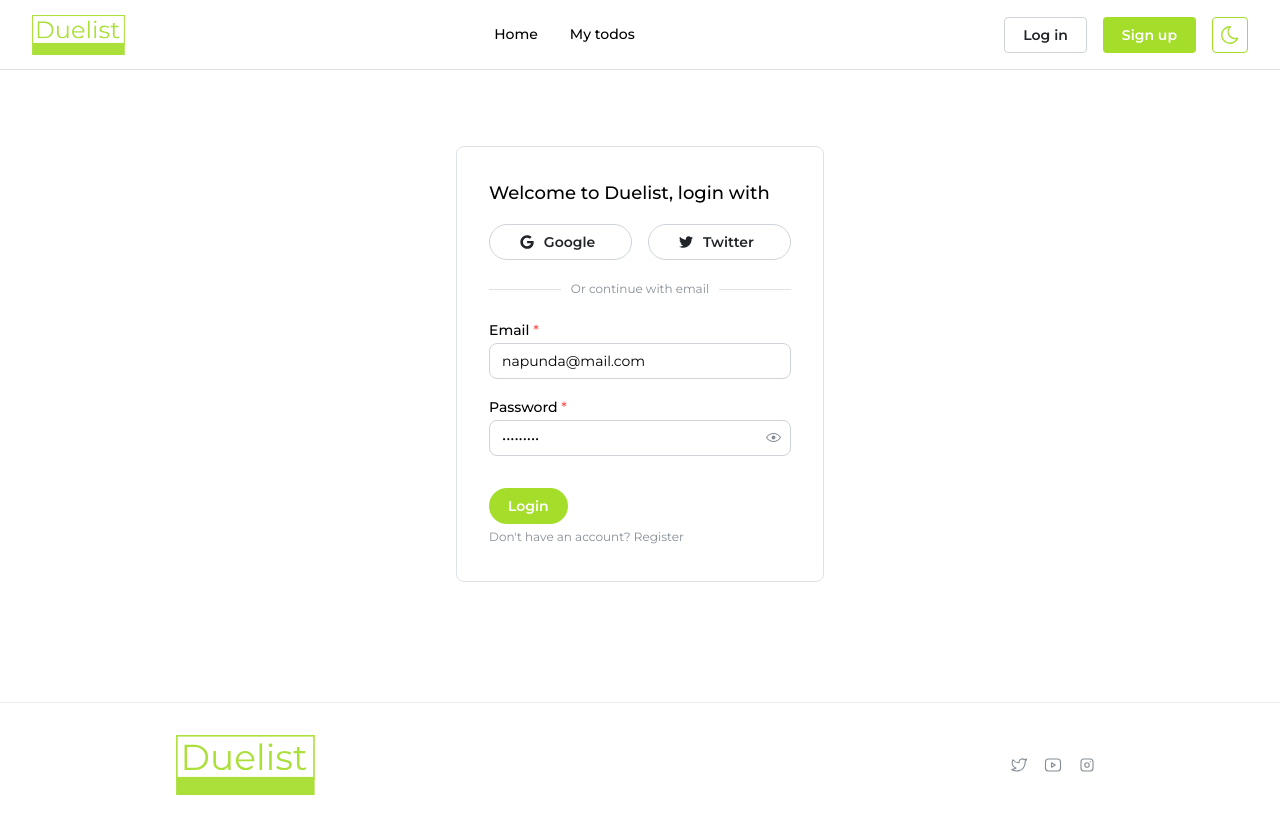
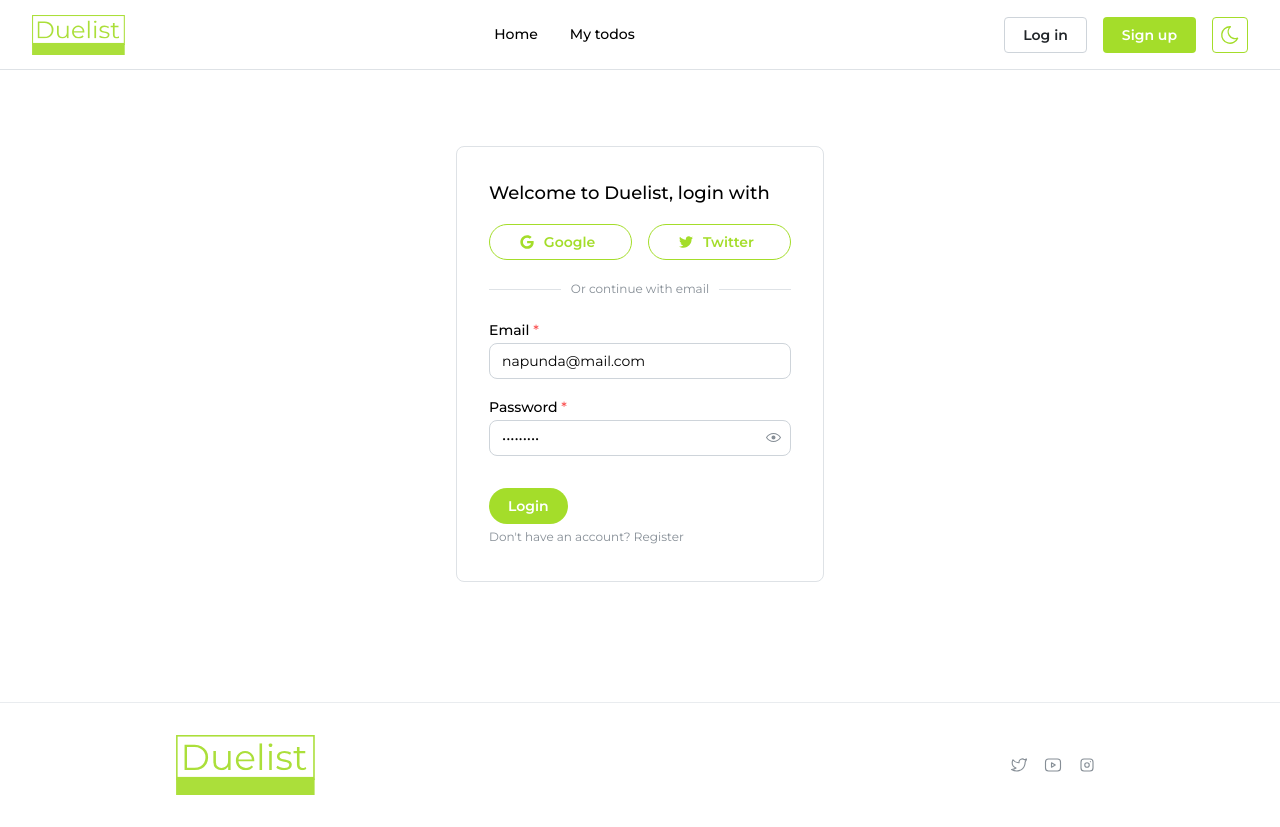
Before and after one commit to napunda/Duelist, a React (Vite) app: page /login in a window 1280 px wide. Built offline with nearby package versions, Linux system fonts and the light colour scheme.

Commit message:
feat: add google auth

```diff
--- a/src/pages/Auth/Auth.page.tsx
+++ b/src/pages/Auth/Auth.page.tsx
@@ -1,11 +1,19 @@
 import { useToggle } from "@mantine/hooks";
-import { Text, Paper, Group, Divider, Container, Anchor } from "@mantine/core";
-import { SocialButton } from "../../components/SocialButton";
+import {
+  Text,
+  Paper,
+  Group,
+  Divider,
+  Container,
+  Anchor,
+  Button,
+} from "@mantine/core";
 import { FaGoogle, FaTwitter } from "react-icons/fa";
 import { useEffect } from "react";
 import LoginForm from "./components/LoginForm";
 import SignUpForm from "./components/SignUpForm";
 import { Link } from "react-router-dom";
+import useAuthStore from "../../states/AuthState";
 
 type AuthPageProps = {
   type: "login" | "register";
@@ -13,6 +21,8 @@ type AuthPageProps = {
 
 export default function AuthPage({ type }: Readonly<AuthPageProps>) {
   const [currentType, toggle] = useToggle(["login", "register"]);
+
+  const { loginWithGoogle } = useAuthStore((state) => state);
 
   useEffect(() => {
     toggle(type);
@@ -25,12 +35,17 @@ export default function AuthPage({ type }: Readonly<AuthPageProps>) {
           Welcome to Duelist, {currentType} with
         </Text>
         <Group grow mb="md" mt="md">
-          <SocialButton icon={FaGoogle} radius="xl">
+          <Button
+            variant="outline"
+            radius="xl"
+            leftSection={<FaGoogle />}
+            onClick={() => loginWithGoogle()}
+          >
             Google
-          </SocialButton>
-          <SocialButton icon={FaTwitter} radius="xl">
+          </Button>
+          <Button variant="outline" radius="xl" leftSection={<FaTwitter />}>
             Twitter
-          </SocialButton>
+          </Button>
         </Group>
         <Divider
           label="Or continue with email"
--- a/src/pages/Todos/Todos.page.tsx
+++ b/src/pages/Todos/Todos.page.tsx
@@ -12,14 +12,19 @@ import {
   Badge,
   Text,
   Grid,
-  useMantineTheme,
 } from "@mantine/core";
 import { DatePickerValue, DateTimePicker } from "@mantine/dates";
 import { useForm } from "@mantine/form";
 import { IconCalendarTime } from "@tabler/icons-react";
 import classes from "./Todos.module.css";
 import { db } from "../../services/firebaseConnection";
-import { addDoc, collection, onSnapshot } from "firebase/firestore";
+import {
+  addDoc,
+  collection,
+  onSnapshot,
+  query,
+  where,
+} from "firebase/firestore";
 import useAuthStore from "../../states/AuthState";
 import { useEffect, useState } from "react";
 import { format } from "date-fns";
@@ -27,7 +32,6 @@ import { format } from "date-fns";
 export default function Todos() {
   const user = useAuthStore((state) => state.user);
   const [loading, setLoading] = useState(false);
-
   interface TodoItem {
     id: string;
     todo: string;
@@ -41,7 +45,9 @@ export default function Todos() {
 
   useEffect(() => {
     setLoading(true);
-    const unsubscribe = onSnapshot(collection(db, "todos"), (querySnapshot) => {
+    const unsubscribe = onSnapshot(
+      query(collection(db, "todos"), where("ownerUid", "==", user?.uid)),
+      (querySnapshot) => {
         const todos: TodoItem[] = [];
         querySnapshot.forEach((doc) => {
           todos.push({
@@ -51,10 +57,11 @@ export default function Todos() {
         });
         setTodos(todos);
         setLoading(false);
-    });
+      }
+    );
 
     return () => unsubscribe();
-  }, []);
+  }, [user?.uid]);
 
   const form = useForm({
     initialValues: {
--- a/src/states/AuthState.ts
+++ b/src/states/AuthState.ts
@@ -1,7 +1,11 @@
 import { create } from "zustand";
 import { auth } from "../services/firebaseConnection";
-import { signInWithEmailAndPassword } from "firebase/auth";
-import { UserCredential } from "firebase/auth"; // Import UserCredential type
+import {
+  signInWithEmailAndPassword,
+  signInWithPopup,
+  GoogleAuthProvider,
+  type UserCredential,
+} from "firebase/auth";
 
 export interface Credentials {
   email: string;
@@ -22,6 +26,7 @@ interface AuthState {
 
   // Actions
   login: (credentials: Credentials) => Promise<void>;
+  loginWithGoogle: () => Promise<void>;
   logout: () => void;
 }
 
@@ -51,6 +56,23 @@ const useAuthStore = create<AuthState>((set) => ({
     auth.signOut();
     set({ isLoggedIn: false, user: null });
   },
+  loginWithGoogle: async () => {
+    const provider = new GoogleAuthProvider();
+    try {
+      const userCredential: UserCredential = await signInWithPopup(
+        auth,
+        provider
+      );
+      const user: UserProps = {
+        email: userCredential.user.email,
+        displayName: userCredential.user.displayName,
+        uid: userCredential.user.uid,
+      };
+      set({ isLoggedIn: true, user });
+    } catch (e) {
+      set({ isLoggedIn: false, loginError: e.message });
+    }
+  },
 }));
 
 export default useAuthStore;
```
Lines whose indentation alone changed are shown as unchanged.
